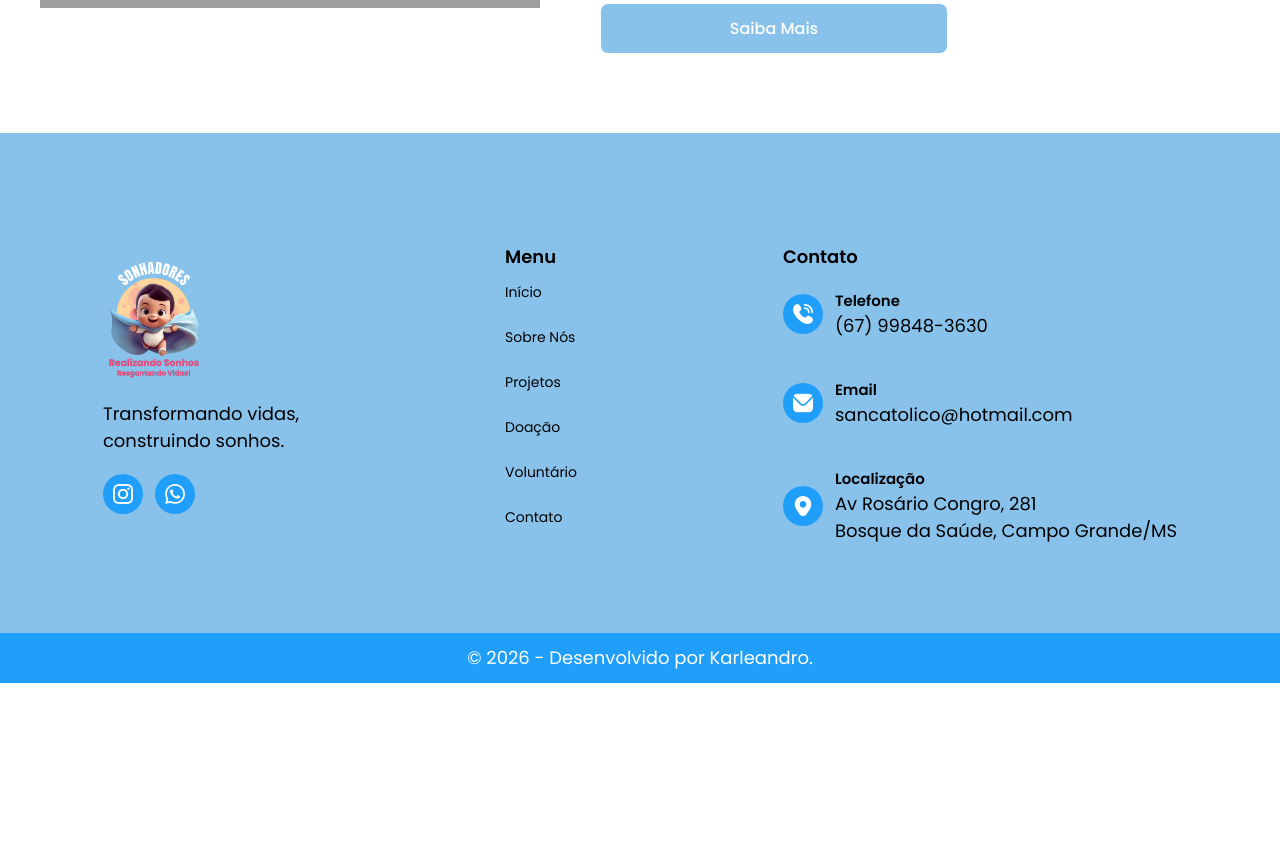
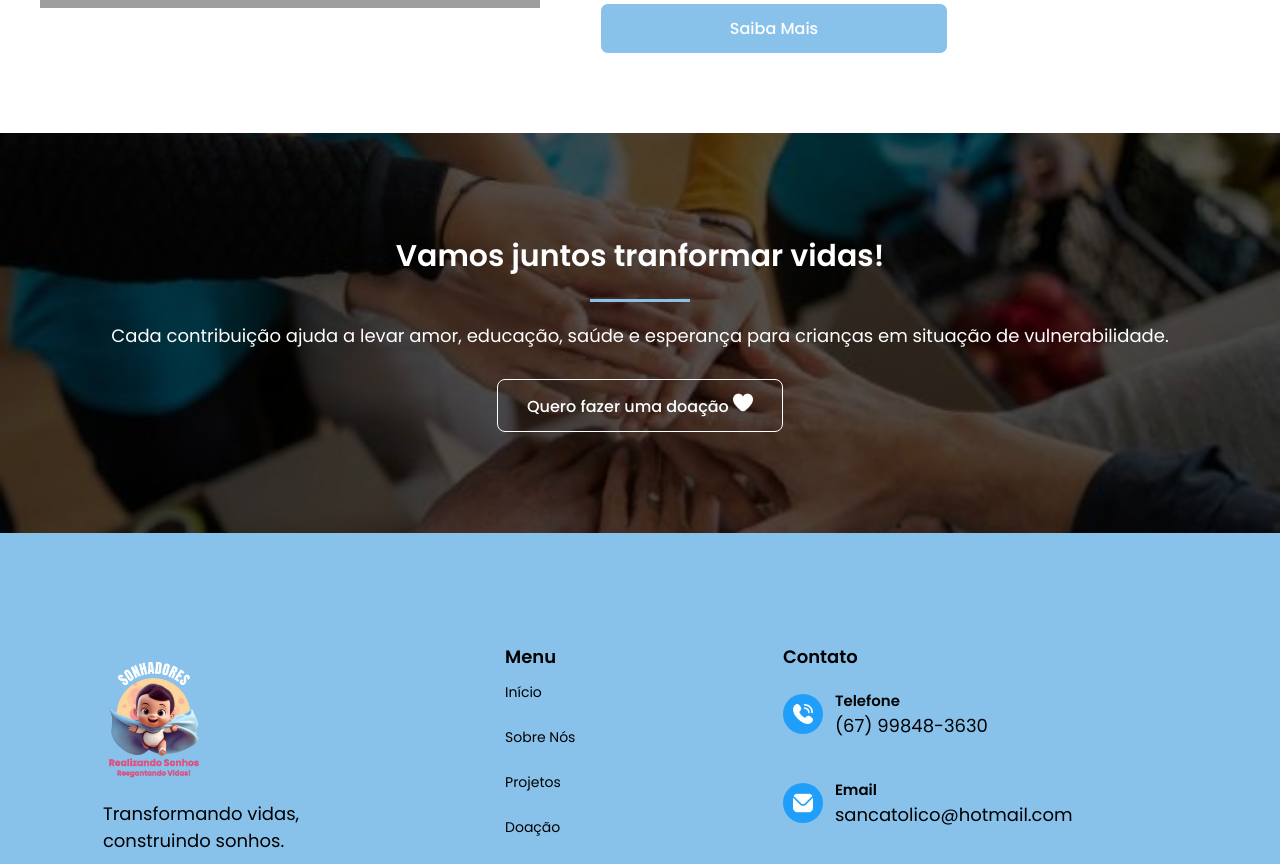
Before and after one commit to karleandrosilva/oscsonhadores, an Angular app: page /sobre-nos in a window 1280 px wide. Shown: the part 980-1844 px from the top of the page. Before the commit the page ends 1663 px from the top, so only its background shows below. Built offline with nearby package versions, Linux system fonts and the light colour scheme; grey boxes are pictures that could not be loaded.

Commit message:
feat: adiciona novo component parallax-section

```diff
--- /dev/null
+++ b/src/app/components/parallax-section/parallax-section.html
@@ -0,0 +1,16 @@
+<section class="efeito-parallax">
+
+    <h3>Vamos juntos tranformar vidas!</h3>
+
+    <div class="linhaX"></div>
+
+    <p>Cada contribuição ajuda a levar amor, educação, saúde e esperança para crianças em situação de vulnerabilidade.
+    </p>
+
+    <a href="../pages/doacao.html">
+        <button class="btn-2" id="testeee">Quero fazer uma doação
+            <img class="svg" ngSrc="/icons/heart.png" width="20" height="20" alt="coração">
+        </button>
+    </a>
+
+</section>
--- /dev/null
+++ b/src/app/components/parallax-section/parallax-section.scss
@@ -0,0 +1,18 @@
+.efeito-parallax {
+  background-image: url('/imgs/imagem_doe.jpg');
+  background-position: center;
+  height: 400px;
+  background-attachment: fixed;
+  background-size: cover;
+  padding: 40px;
+  display: flex;
+  justify-content: center;
+  align-items: center;
+  text-align: center;
+  flex-direction: column;
+  color: white;
+}
+
+#testeee {
+  width: 100%;
+}
--- a/src/app/pages/home/home.scss
+++ b/src/app/pages/home/home.scss
@@ -54,11 +54,6 @@ h1 {
 
 .section-voluntariar p {
     width: 70%;
-}
-
-h3 {
-    font-size: 30px;
-    /* margin-bottom: 20px; */
 }
 
 .section-doar .linhaX {
--- a/src/app/pages/sobre-nos/sobre-nos.html
+++ b/src/app/pages/sobre-nos/sobre-nos.html
@@ -17,6 +17,8 @@
     info-texto="A OSC Sonhadores MS surgiu da iniciativa de Milton Kruk e voluntários para transformar a realidade do bairro Bosque da Saúde, em Campo Grande. O que começou com ações orgânicas na varanda de casa evoluiu para uma organização formalizada, focada em romper o ciclo da pobreza por meio da educação e do esporte. <br> Hoje, a instituição utiliza o Kickboxing e o acompanhamento familiar direto como ferramentas de transformação social, oferecendo disciplina e suporte a quem vive em vulnerabilidade. Mais do que assistência material, o propósito central da Sonhadores MS é devolver a crianças e jovens a capacidade de sonhar e construir um futuro digno."
     ></app-info-section>
 
+    <app-parallax-section></app-parallax-section>
+
 </main>
 
 <app-footer></app-footer>
--- a/src/app/pages/sobre-nos/sobre-nos.ts
+++ b/src/app/pages/sobre-nos/sobre-nos.ts
@@ -1,12 +1,12 @@
 import { Component } from '@angular/core';
 import { Footer } from "../../components/footer/footer";
-import { Navbar } from "../../components/navbar/navbar";
 import { Header } from '../../components/header/header';
 import { InfoSection } from '../../components/info-section/info-section';
+import { ParallaxSection } from "../../components/parallax-section/parallax-section";
 
 @Component({
   selector: 'app-sobre-nos',
-  imports: [Footer, InfoSection, Header],
+  imports: [Footer, InfoSection, ParallaxSection, Header],
   templateUrl: './sobre-nos.html',
   styleUrl: './sobre-nos.scss',
 })
--- a/src/styles.scss
+++ b/src/styles.scss
@@ -28,6 +28,11 @@ header {
     background-size: cover;
     color: white;
     height: 450px;
+}
+
+h3 {
+    font-size: 30px;
+    /* margin-bottom: 20px; */
 }
 
 // .svg {
```
Also changed, not shown: src/app/components/parallax-section/parallax-section.ts (added, +12 -0 lines), 1 other file (tests, documents, lock files or other folders).
